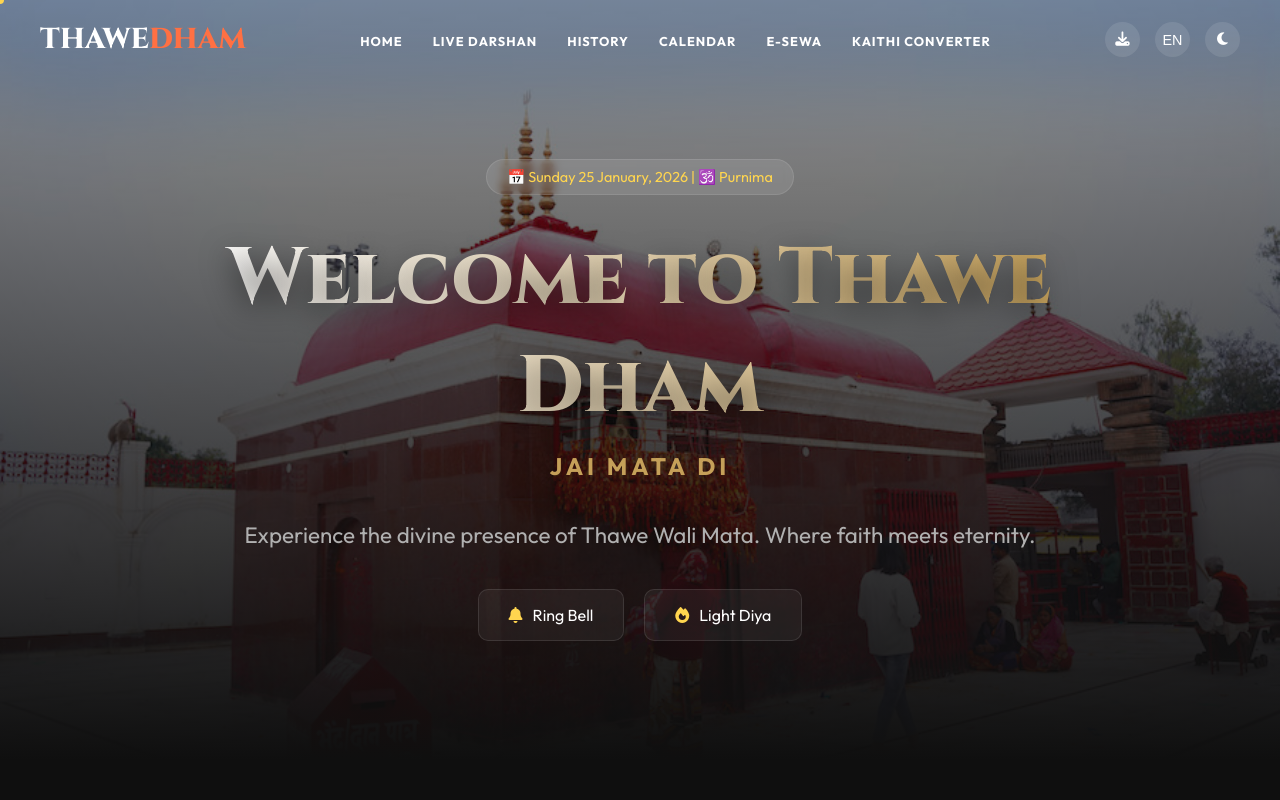
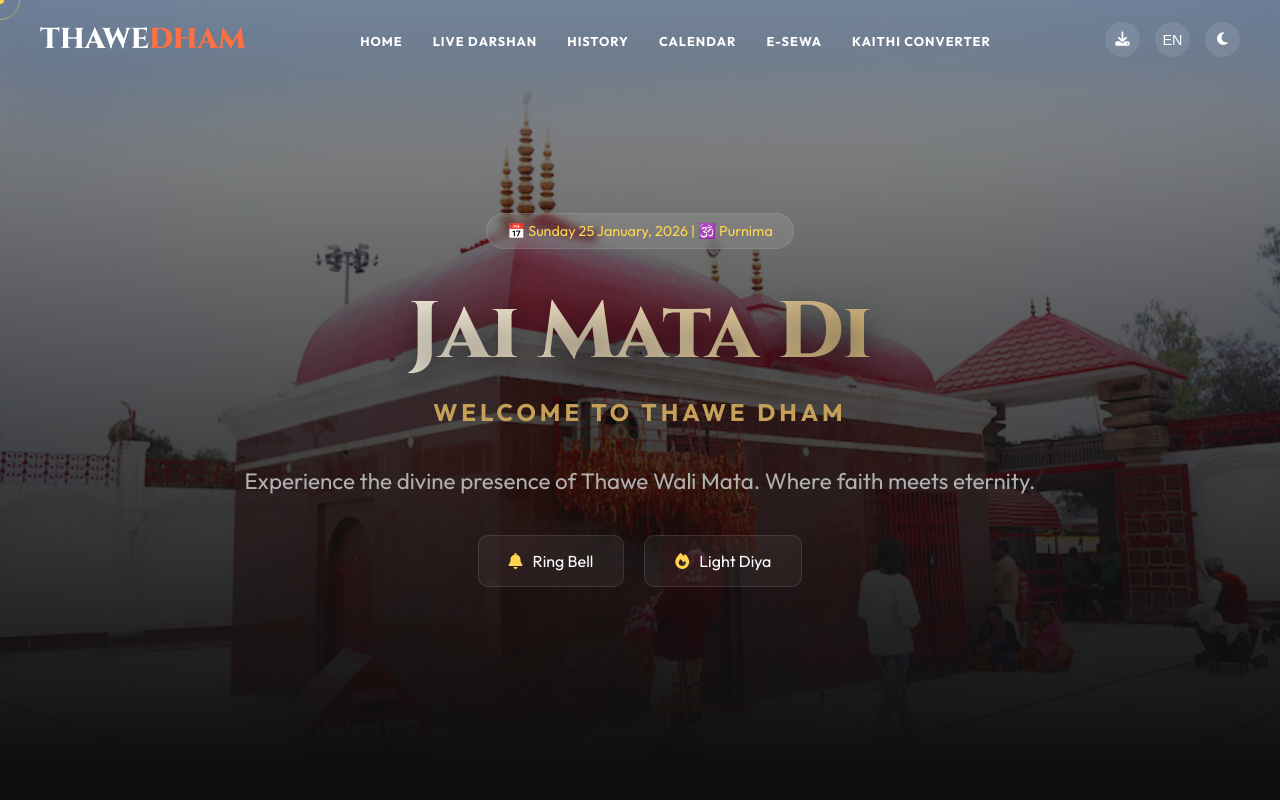
Before and after one commit to RishavMishraRM/ThaweDham, a website: page index.html in a window 1280 px wide. Shown: the top 800 px of the page. Drawn offline with nearby package versions, Linux system fonts and the light colour scheme.

Commit message:
UI: Swap Hero H1 and Subtitle for better spiritual focus

```diff
--- a/index.html
+++ b/index.html
@@ -104,11 +104,10 @@
             <div class="hero-overlay"></div>
             <div class="hero-content">
                 <div class="daily-tithi" id="tithiDisplay">Loading...</div>
-                <h1 class="reveal-text" data-en="Welcome to Thawe Dham" data-hi="थावे धाम में आपका स्वागत है">Welcome to
-                    Thawe Dham</h1>
+                <h1 class="reveal-text" data-en="Jai Mata Di" data-hi="">जय माता दी</h1>
                 <p class="subtitle reveal-text delay"
                     style="font-size: 1.5rem; color: var(--gold); margin-top: 10px; font-weight: 600;"
-                    data-en="Jai Mata Di" data-hi="जय माता दी">Jai Mata Di</p>
+                    data-en="Welcome to Thawe Dham" data-hi="थावे धाम में आपका स्वागत है">Jai Mata Di</p>
                 <p class="reveal-text delay"
                     data-en="Experience the divine presence of Thawe Wali Mata. Where faith meets eternity."
                     data-hi="थावे वाली माता की दिव्य उपस्थिति का अनुभव करें। जहाँ विश्वास अनंत काल से मिलता है।">
```
